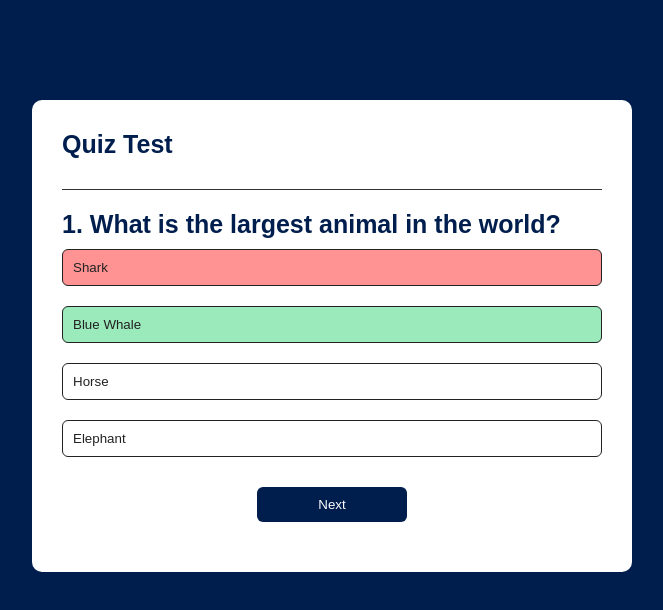
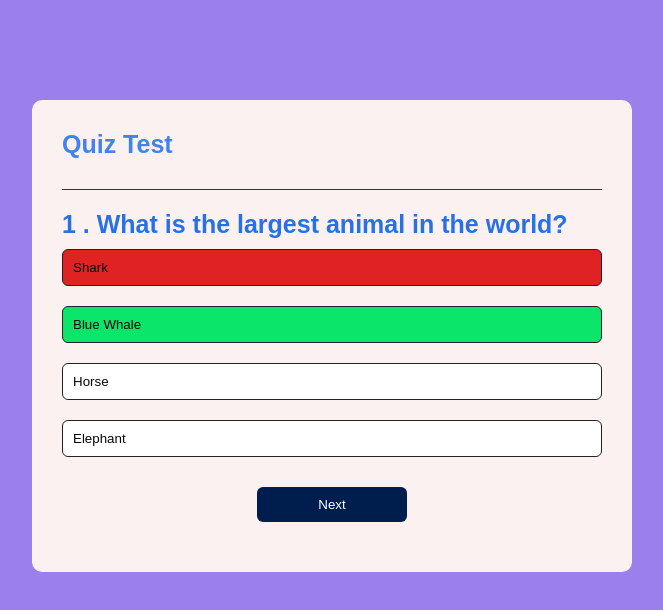
Before and after one commit to aryan2404/QUIZ_APP, a plain HTML site: page index.html in a window 1280 px wide. Both pictures are taken after a click on the button "Shark". Shown: the whole page, without its empty margins (308-971 px from the left). Drawn offline with Linux system fonts and the light colour scheme.

Commit message:
some changes in the code

```diff
--- a/script.js
+++ b/script.js
@@ -64,7 +64,7 @@ function showQuestion() {
   resetState();
   let currentQuestion = questions[currentQuestionIndex];
   let questionNo = currentQuestionIndex + 1;
-  questionElement.innerHTML = questionNo + ". " + currentQuestion.question;
+  questionElement.innerHTML = questionNo + " . " + currentQuestion.question;
 
   currentQuestion.answers.forEach((answer) => {
     const button = document.createElement("button");
--- a/style.css
+++ b/style.css
@@ -1,4 +1,3 @@
-
 *{
     margin: 0;
     padding: 0;
@@ -7,10 +6,10 @@
 
 }
 body{
-    background-color: #001e4d;
+    background-color: #9b80eb;
 }
 .app{
-background: #fff;
+background: #fcf1f1;
 width: 90%;
 max-width: 600px;
 margin: 100px auto 0;
@@ -20,7 +19,7 @@ padding: 30px;
 }
 .app h1{
     font-size: 25px;
-color: #001e4d;
+color: #3f83ef;
 font-weight: 600;
 border-bottom: 1px solid #333;
 padding-bottom: 30px;
@@ -31,14 +30,14 @@ padding-bottom: 30px;
 }
 .quiz h2{
     font-size:25px ;
-    color: #001e4d;
+    color: #2771e6;
     font-weight: 600;
 }
 .btn{
     margin: 10px 0;
     padding: 10px;
     background: #fff;
-    color: #222;
+    color: #070707;
     font-weight: 500;
     width: 100%;
     border: 1px solid #222;
@@ -70,8 +69,8 @@ padding-bottom: 30px;
 }
 
 .correct{
-  background: #9aeabc;
+  background: #0be569;
 }
 .incorrect{
-  background: #ff9393;
+  background: #df2222;
 }
```
Also changed, not shown: index.html (+1 -1 lines).
